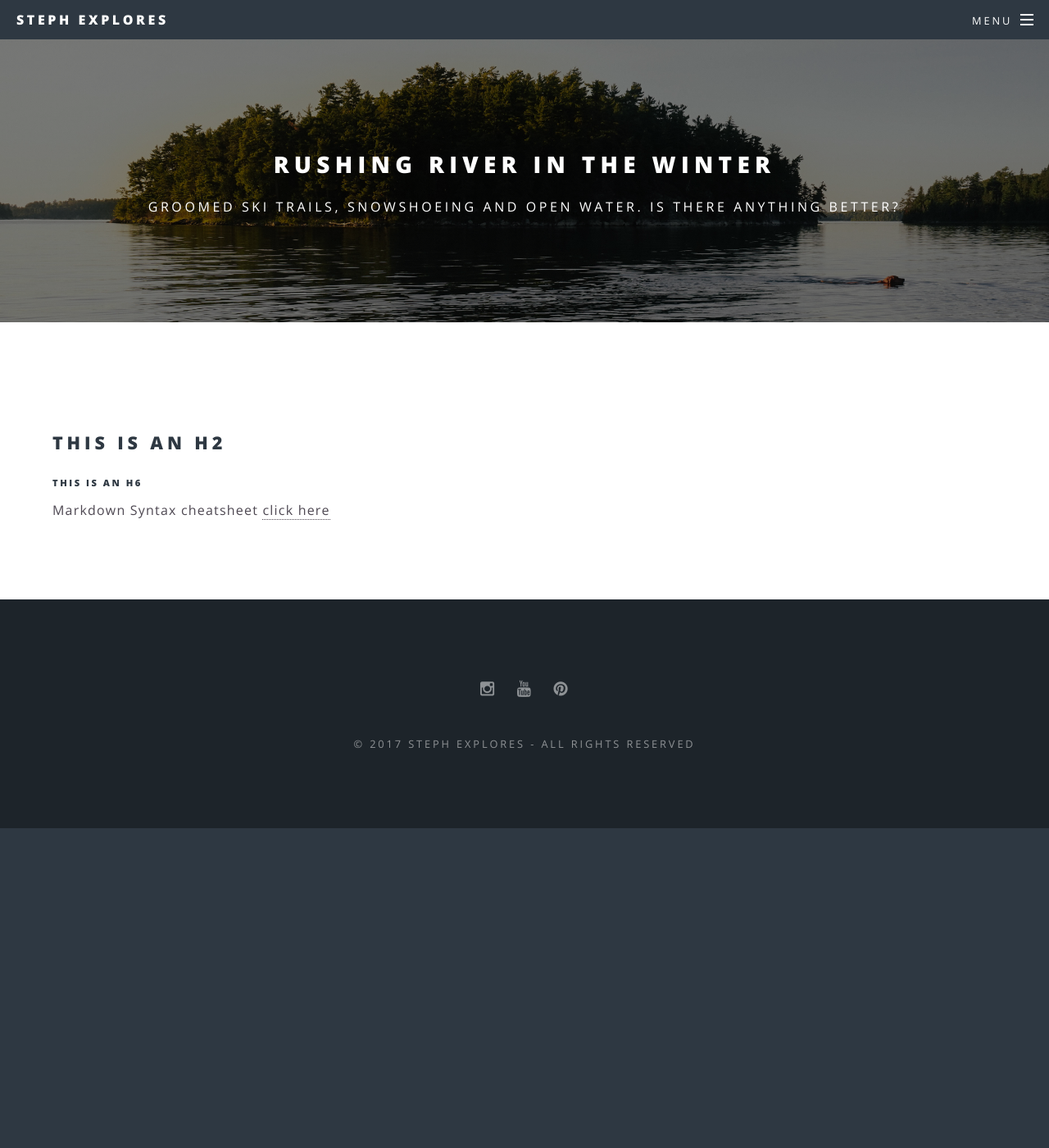
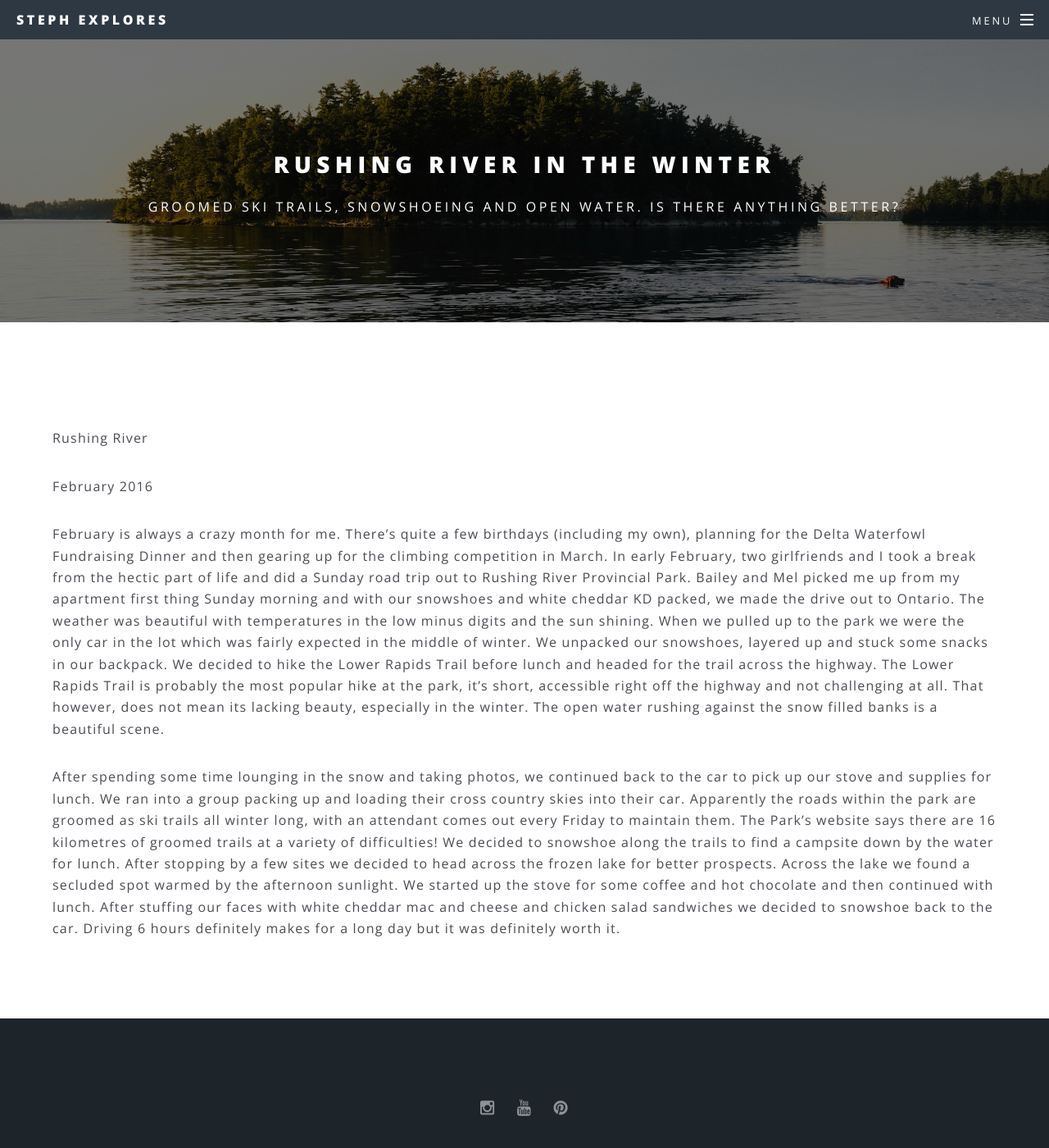
Before and after one commit to stephexplores/website, a Jekyll site: the page built from _posts/2017-03-15-travel-1-rushing-river-winter.markdown, in a window 1280 px wide and 1400 px high. Shown: the whole window at 82% size. Built offline with Jekyll 4.4.1, drawn with Linux system fonts in a browser that asks for light colours.

Commit message:
Rushing River

```diff
--- a/_posts/2017-03-15-travel-1-rushing-river-winter.markdown
+++ b/_posts/2017-03-15-travel-1-rushing-river-winter.markdown
@@ -13,8 +13,13 @@
 
 # This is an H1
 
-## This is an H2
+Rushing River
 
-###### This is an H6
+February 2016
 
-Markdown Syntax cheatsheet [click here](https://help.ghost.org/hc/en-us/articles/224410728-Markdown-Guide)
+February is always a crazy month for me. There’s quite a few birthdays (including my own), planning for the Delta Waterfowl Fundraising Dinner and then gearing up for the climbing competition in March. In early February, two girlfriends and I took a break from the hectic part of life and did a Sunday road trip out to Rushing River Provincial Park.
+Bailey and Mel picked me up from my apartment first thing Sunday morning and with our snowshoes and white cheddar KD packed, we made the drive out to Ontario. The weather was beautiful with temperatures in the low minus digits and the sun shining. When we pulled up to the park we were the only car in the lot which was fairly expected in the middle of winter.
+We unpacked our snowshoes, layered up and stuck some snacks in our backpack. We decided to hike the Lower Rapids Trail before lunch and headed for the trail across the highway. The Lower Rapids Trail is probably the most popular hike at the park, it’s short, accessible right off the highway and not challenging at all. That however, does not mean its lacking beauty, especially in the winter. The open water rushing against the snow filled banks is a beautiful scene.
+
+After spending some time lounging in the snow and taking photos, we continued back to the car to pick up our stove and supplies for lunch. We ran into a group packing up and loading their cross country skies into their car. Apparently the roads within the park are groomed as ski trails all winter long, with an attendant comes out every Friday to maintain them. The Park’s website says there are 16 kilometres of groomed trails at a variety of difficulties! We decided to snowshoe along the trails to find a campsite down by the water for lunch. After stopping by a few sites we decided to head across the frozen lake for better prospects.
+Across the lake we found a secluded spot warmed by the afternoon sunlight. We started up the stove for some coffee and hot chocolate and then continued with lunch. After stuffing our faces with white cheddar mac and cheese and chicken salad sandwiches we decided to snowshoe back to the car. Driving 6 hours definitely makes for a long day but it was definitely worth it.
```
